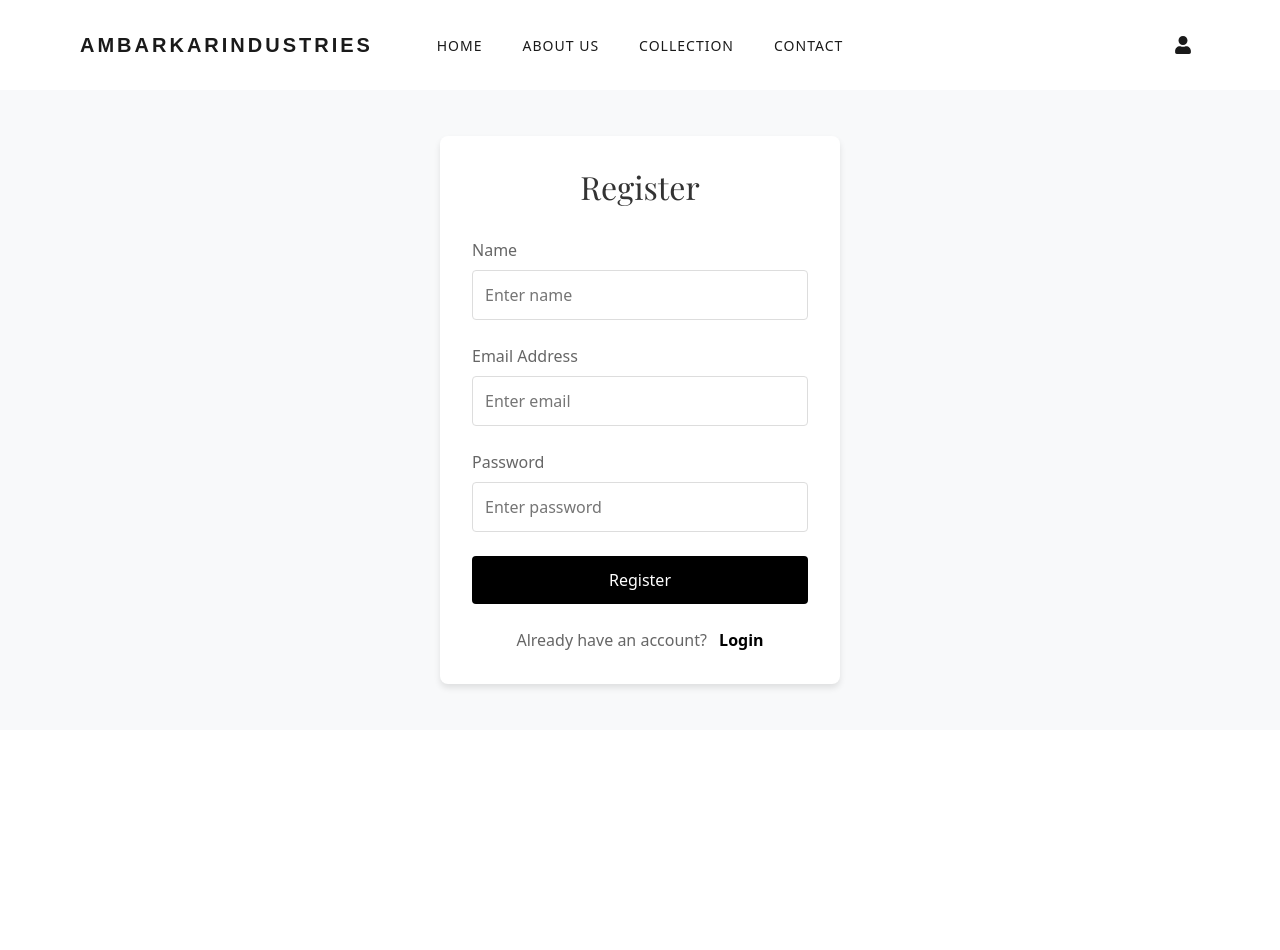
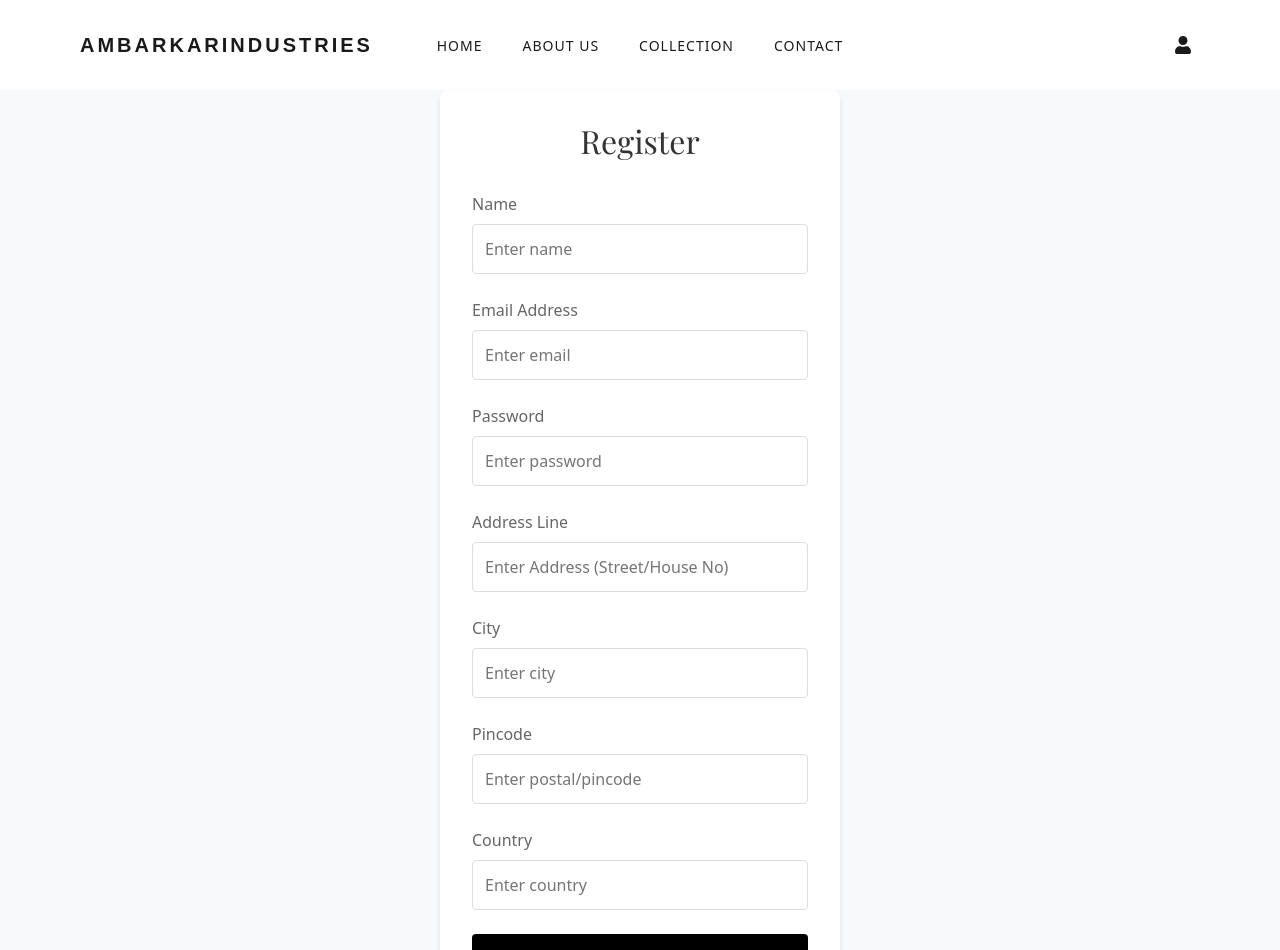
Before and after one commit to hey-om7/jai-final-bca-project, a React (Create React App) app: page /register in a window 1280 px wide. Shown: the top 950 px of the page. Before the commit the page ends 800 px from the top, so only its background shows below. Built offline with nearby package versions, Linux system fonts and the light colour scheme.

Commit message:
address added in register

```diff
--- a/src/user/register.js
+++ b/src/user/register.js
@@ -6,6 +6,10 @@ export function Register() {
     const [name, setName] = useState("");
     const [email, setEmail] = useState("");
     const [password, setPassword] = useState("");
+    const [addressLine, setAddressLine] = useState("");
+    const [city, setCity] = useState("");
+    const [pincode, setPincode] = useState("");
+    const [country, setCountry] = useState("");
     const navigate = useNavigate();
 
     const handleRegister = async (e) => {
@@ -16,7 +20,7 @@ export function Register() {
                 headers: {
                     'Content-Type': 'application/json',
                 },
-                body: JSON.stringify({ name, email, password }),
+                body: JSON.stringify({ name, email, password, addressLine, city, pincode, country }),
             });
 
             const data = await response.json();
@@ -68,6 +72,46 @@ export function Register() {
                             required
                         />
                     </div>
+                    <div className="form-group">
+                        <label>Address Line</label>
+                        <input
+                            type="text"
+                            value={addressLine}
+                            onChange={(e) => setAddressLine(e.target.value)}
+                            placeholder="Enter Address (Street/House No)"
+                            required
+                        />
+                    </div>
+                    <div className="form-group">
+                        <label>City</label>
+                        <input
+                            type="text"
+                            value={city}
+                            onChange={(e) => setCity(e.target.value)}
+                            placeholder="Enter city"
+                            required
+                        />
+                    </div>
+                    <div className="form-group">
+                        <label>Pincode</label>
+                        <input
+                            type="text"
+                            value={pincode}
+                            onChange={(e) => setPincode(e.target.value)}
+                            placeholder="Enter postal/pincode"
+                            required
+                        />
+                    </div>
+                    <div className="form-group">
+                        <label>Country</label>
+                        <input
+                            type="text"
+                            value={country}
+                            onChange={(e) => setCountry(e.target.value)}
+                            placeholder="Enter country"
+                            required
+                        />
+                    </div>
                     <button type="submit" className="login-btn">
                         Register
                     </button>
```
Also changed, not shown: 2 other files (tests, documents, lock files or other folders).
